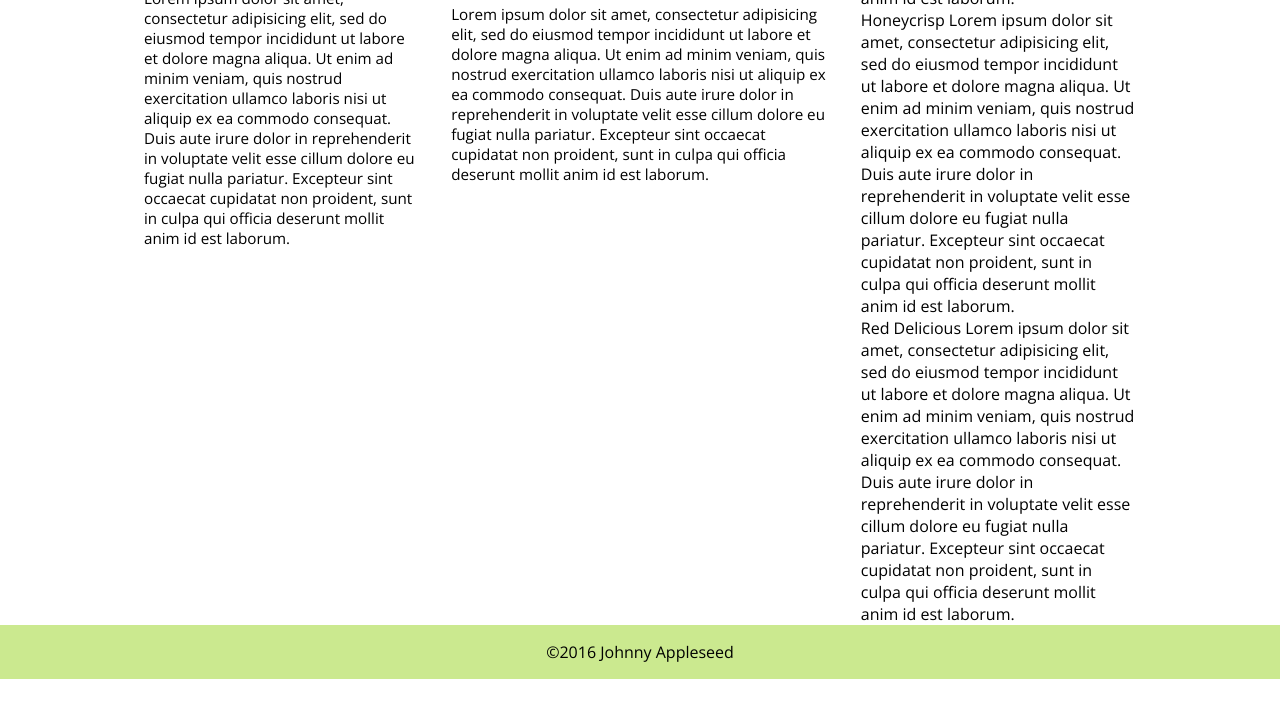
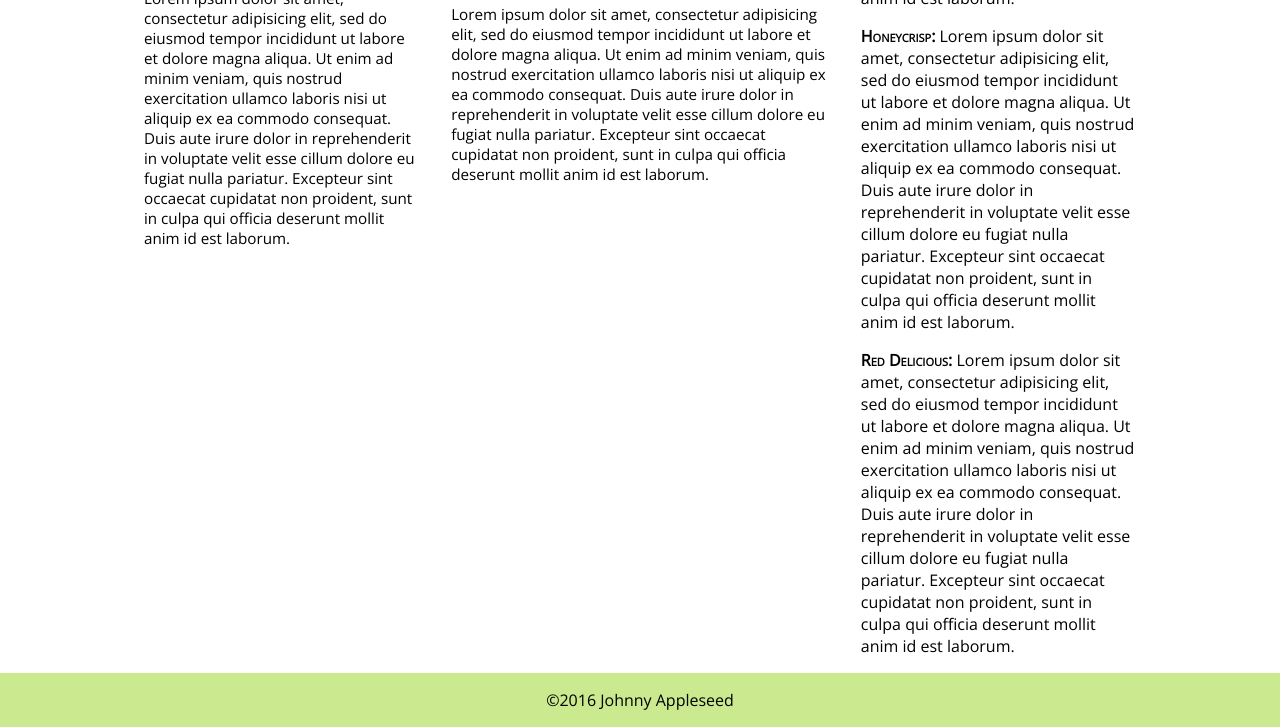
Before and after one commit to leranf/css_responsive_layout, a plain HTML site: page index.html in a window 1280 px wide. Shown: the part 832-1559 px from the top of the page. Before the commit the page ends 1511 px from the top, so only its background shows below. Drawn offline with nearby package versions, Linux system fonts and the light colour scheme.

Commit message:
Manipulate cultivar li titles with pseudo classes

```diff
--- a/styles/style.css
+++ b/styles/style.css
@@ -69,10 +69,10 @@ https://developer.mozilla.org/en-US/docs/Web/CSS/text-align
 https://developer.mozilla.org/en-US/docs/Web/CSS/display
  */
 
- .col {
+.col {
   padding-left: 1rem;
   padding-right: 1rem;
- }
+}
 
  /* This selector handles our collapsing margins in the header
 by providing padding. Another option to stop collapsing margins
@@ -81,6 +81,26 @@ element. */
 .header {
   padding-top: .5em;
   padding-bottom: .5em;
+}
+
+#cultivars ul,
+#cultivars li {
+  margin-bottom: 1rem;
+}
+
+
+/* Some neat things we can do with pseudo-classes */
+.cultivar-name {
+  font-variant: small-caps;
+  font-weight: bold;
+}
+
+.cultivar-name:after {
+  content: ':';
+}
+
+.cultivar-name:first-letter {
+  font-size: 1.5em;
 }
 
   /* Style header link buttons */
```
